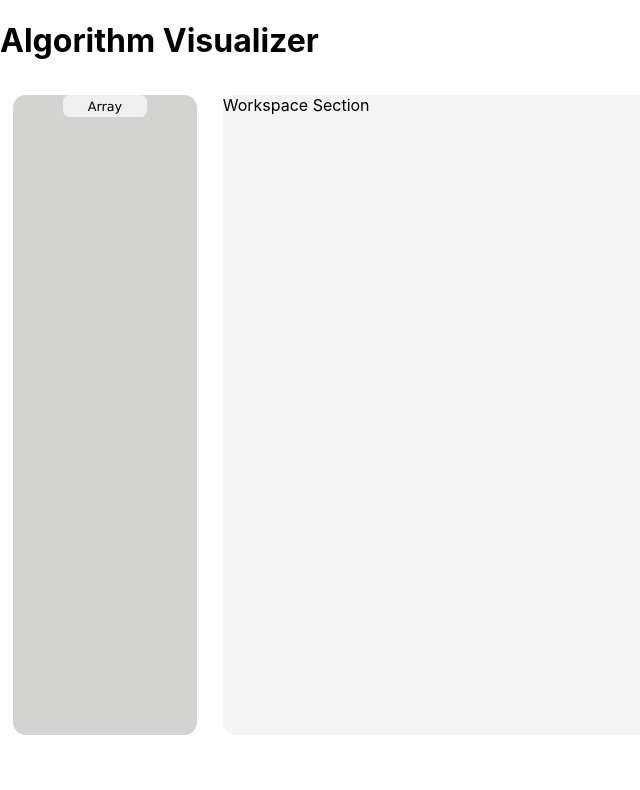
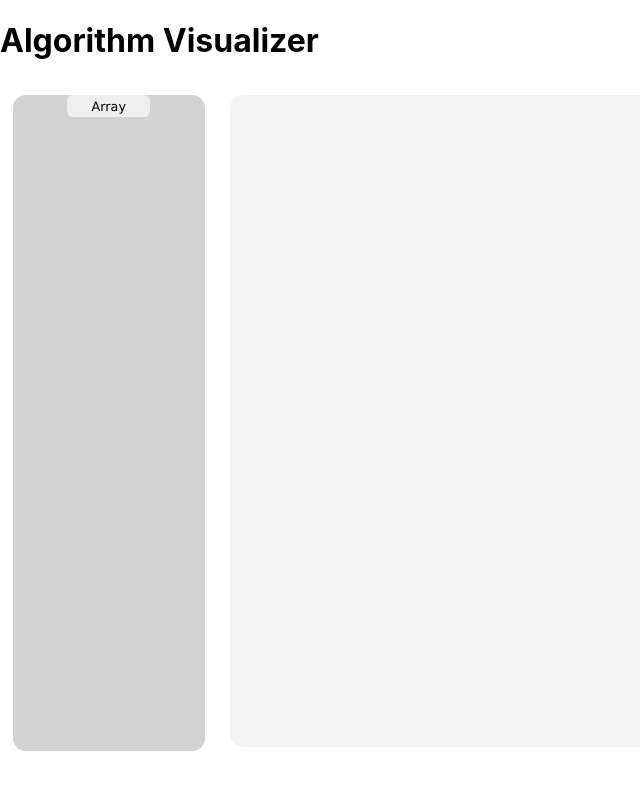
Before and after one commit to KJCH30/Algorithm-Visualizer, a React (Create React App) app: page / in a window 1280 px wide. Shown: the top 790 px of the page, without its empty margins (0-640 px from the left). Built offline with nearby package versions, Linux system fonts and the light colour scheme.

Commit message:
Commit before integrating with backend

```diff
--- a/src/Components/Array/Array.css
+++ b/src/Components/Array/Array.css
@@ -13,6 +13,28 @@
 
     /* background-color: aquamarine; */
 }
+#handle-sort{
+    padding:0.3vw;
+    display: flex;
+    margin-left: 1vw;
+    /* margin-bottom: 0.5vw; */
+    width: fit-content;
+    color: rgb(243, 37, 37);
+    background-color: rgb(247, 246, 246);
+    border-radius: 0.5vw;
+    font-weight: 500;
+    font-size: 1vw;
+    font-family: 'Segoe UI', Tahoma, Geneva, Verdana, sans-serif;
+    border: none;
+    box-shadow: 0 0 1vw rgb(208, 207, 207);
+}
+
+.Array-manipulate-options{
+    height:3vw;
+    display: flex;
+    align-items: center;
+    /* justify-content: space-evenly; */
+}
 #handle{
     display: flex;
     align-items: center;
@@ -23,6 +45,6 @@
     border-radius: 999px;
     background-color: rgb(255, 255, 255);
     width: 1vw;
-    margin-bottom: 0.5vw;
+    /* margin-bottom: 0.5vw; */
     box-shadow: 0 0 1vw rgb(208, 207, 207);
 }
--- a/src/Components/Array/Array.js
+++ b/src/Components/Array/Array.js
@@ -1,19 +1,59 @@
-import React from "react";
+import React, { useEffect } from "react";
 import "./Array.css";
 import ElementArray from "../../Elements/ElementArray";
 import Draggable from "react-draggable";
 
-function Array({ array }) {
-  console.log(array);
-  const indents = array.map((i) => <ElementArray value={0} index={i} />);
+function Array(props) {
+  // componentDidMount() {
+  //   this.indents = this.props.array.map((i, index) => (
+  //     <ElementArray value={i} index={index} array={this.props.array} />
+  //   ));
+  // }
+  // componentDidUpdate(){
+  //   console.log(this.props.array.length)
+  var indents = props.array.map((i, index) => (
+    <ElementArray value={i} index={index} array={props.array} />
+  ))
+  useEffect(() => {
+    console.log("teri maa ki")
+    indents = props.array.map((i, index) => (
+      <ElementArray value={i} index={index} array={props.array} />
+    ))
+  })
+  // useEffect(){
+
+  // }
+
+  // }
+  const sortArray = () => {
+    props.array.sort((a, b) => a - b);
+    // <Array array={this.props.array}/>
+    // console.log(typeof this.props.array[0]);
+    // this.handleValueChange()
+    // this.forceUpdate();
+
+    console.log(props.array);
+
+    // props.setState({updateSortArray:false})
+  };
+
+  const makeTure = () => {
+    this.setState({ updateSortArray: true });
+  };
+  // var indents =
   return (
-    <Draggable handle="#handle" bounds={{ left: 0, top: 0 }}>
+    <Draggable handle="#handle" bounds={{ left: 0 }}>
       <div className="Array">
-        <div style={{ width: "100%" }}>
+        {true && console.log("Mein ")}
+        <div className="Array-manipulate-options" style={{ width: "100%" }}>
           <img id="handle" src="/drag-indicator.png" alt="pan-icon" />
-          <div className="draggable">
-            {indents}
-          </div>
+          <button id="handle-sort" onClick={sortArray}>
+            Sort
+          </button>
+        </div>
+        <div className="draggable">
+          {console.log(props.array)}
+          {indents}
         </div>
       </div>
     </Draggable>
--- a/src/Components/Screens/Panel/Panel.css
+++ b/src/Components/Screens/Panel/Panel.css
@@ -2,15 +2,17 @@
     display: flex;
 }
 .Home-workspace{
-    width:85vw;
+    width:80vw;
+    height: 80vh;
     margin: 1vw;
+    padding: 0.5vw;
     background-color: rgb(244, 244, 244);
     border-radius: 1vw;
 }
 .Panel{
     margin:1vw;
     width:15vw;
-    height:80vh;
+    height:82vh;
     background-color: rgb(211, 211, 210);
     border-radius: 1vw;
     display: flex;
@@ -55,6 +57,7 @@
     position: fixed;
 }
 #DropDownArray-length{
+    font-size: 1vw;
     width:80%;
     height:1.5vw;
     text-align: center;
--- a/src/Components/Screens/Panel/Panel.js
+++ b/src/Components/Screens/Panel/Panel.js
@@ -1,4 +1,4 @@
-import React, { useState } from "react";
+import React, { useState,useEffect } from "react";
 import "./Panel.css";
 import Workspace from "../Workspace/Workspace";
 
@@ -85,10 +85,10 @@ function Panel(props) {
                     <div
                       className="DropDownArray-option"
                       onClick={() =>
-                        setState({ ...state, typeOfArray: "Float" })
+                        setState({ ...state, typeOfArray: "Boolean" })
                       }
                     >
-                      Float
+                      Boolean
                     </div>
                   </div>
                 </div>
--- a/src/Components/Screens/Workspace/Workspace.css
+++ b/src/Components/Screens/Workspace/Workspace.css
@@ -2,5 +2,35 @@
     width:100%;
     /* background-color: antiquewhite; */
     height:100%;
+    background-color: rgb(244, 244, 244);
+    /* padding:1vw; */
     overflow: scroll;
 }
+::-webkit-scrollbar {
+    /* width: 10px; */
+    margin: 0%;
+    width: 0.5vw;
+    height:0.5vw;
+  }
+
+  /* Track */
+::-webkit-scrollbar-track {
+    background: transparent;
+    width: 2vw;
+    height:2vw;
+  }
+
+  /* Handle */
+::-webkit-scrollbar-thumb {
+    background: #d8d6d6;
+    border-radius: 99px;
+    width: 2vw;
+    height:2vw;
+  }
+
+  /* Handle on hover */
+::-webkit-scrollbar-thumb:hover {
+    background: #b0b0b0;
+    width: 2vw;
+    height:2vw;
+  }
--- a/src/Components/Screens/Workspace/Workspace.js
+++ b/src/Components/Screens/Workspace/Workspace.js
@@ -17,11 +17,14 @@ class Workspace extends React.Component {
       ...this.props.state,
       typeOfArray:null
     })
-    var arrayToAdd = [];
+    const arrayToAdd = [];
+    // console.log(Array.isArray(arrayToAdd))
     for(var i=0; i<Math.min(this.props.lengthOfArray,10); i++){
       arrayToAdd.push(0);
     }
-    this.DataStructures.arrays.push(arrayToAdd)
+
+    this.DataStructures.arrays.push((arrayToAdd))
+
     console.log("kuch ho raha hai")
     console.log(this.props.typeOfArray)
     console.log(this.props.lengthOfArray)
@@ -29,13 +32,15 @@ class Workspace extends React.Component {
 
   }
   render(){
+    //  var temp = this.DataStructures.arrays[0];
 
   return (
     <div className='Workspace'>
-        Workspace Section
         {console.log(this.props.lengthOfArray)}
         {this.props.typeOfArray!==null && this.createNewArray()}
-        {console.log("Array: "+this.DataStructures.arrays)}
+        {console.log(this.DataStructures.arrays)}
+        {console.log(typeof this.DataStructures.arrays[0])}
+        {/* {console.log("Temp->"+Array.isArray(this.DataStructures.arrays))} */}
         {this.DataStructures.arrays.map((array)=><Array array={array}/>)}
     </div>
 
--- a/src/Elements/ElementArray.js
+++ b/src/Elements/ElementArray.js
@@ -1,15 +1,50 @@
-import React from 'react'
-import './ElementArray.css'
+import React from "react";
+import "./ElementArray.css";
+// import Array from "../Components/Array/Array";
+// import Draggable from "react-draggable";
+
+class ElementArray extends React.Component{
+  // const [value, setValue] = useState(props.value);
+  state = {
+    value:this.props.value,
+    currentArray:this.props.array
+  }
+  handleValueChange = (e) => {
+    const newValue = e.target.value;
+    // setValue(newValue);
+    this.setState({ value: newValue });
+    this.props.setCurrentArray(
+      ...this.props.array,
+      (this.props.array[this.props.index] = Number(newValue))
+    );
+  };
 
 
-function ElementArray(props) {
+
+  render(){
+
   return (
-        <div className='ElementArray'>
-            <p id='ElementArray_value'> <input type="number" inputmode="numeric" autocomplete="off" id="array-value" name="array-value" placeholder='0'/></p>
-            <p id="ElementArray_index">{props.index}</p>
-        </div>
-
-  )
+    // <Draggable>
+    <div className="ElementArray">
+      <p id="ElementArray_value">
+        {/* {" "} */}
+        <input
+          onChange={this.handleValueChange}
+          value={this.state.value}
+          type="number"
+          autoComplete="off"
+          id="array-value"
+          name="array-value"
+          placeholder="0"
+        />
+      </p>
+      <p id="ElementArray_index">{this.props.index}</p>
+      {/* {console.log(this.props.updateSortArray)} */}
+      {/* {this.props.updateSortArray?(<>{sortArray()}</>):(<></>)} */}
+    </div>
+    // </Draggable>
+  );
+}
 }
 
-export default ElementArray
+export default ElementArray;
--- a/src/index.js
+++ b/src/index.js
@@ -8,7 +8,7 @@ const root = ReactDOM.createRoot(document.getElementById('root'));
 root.render(
   // <React.StrictMode>
     <App />
-  // </React.StrictMode>
+  // {/* </React.StrictMode> */}
 );
 
 // If you want to start measuring performance in your app, pass a function
```
